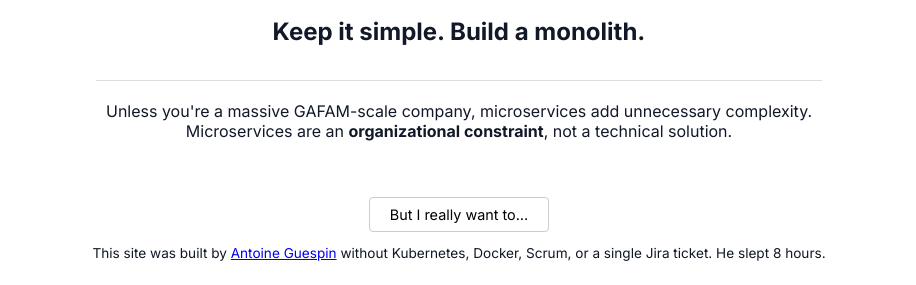
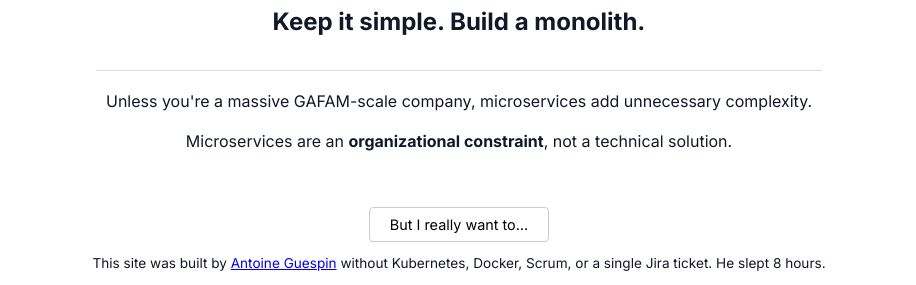
Before and after one commit to antoinegues/should-i-do-microservices, a plain HTML site: page index.html in a window 1280 px wide. Shown: the part 551-836 px from the top of the page, without its empty margins (181-1097 px from the left). Drawn offline with Linux system fonts and the light colour scheme.

Commit message:
Adjust max-width for main content and add line break in paragraph for clarity

```diff
--- a/index.html
+++ b/index.html
@@ -74,7 +74,7 @@
             margin-top: 10px;
             font-size: clamp(0.85rem, 2vw, 1rem);
             padding: 20px clamp(10px, 5vw, 10px);
-            max-width: 90vw;
+            max-width: 85vw;
         }
 
         button {
@@ -170,6 +170,7 @@
     <h3>Keep it simple. Build a monolith.</h3>
     <p>Unless you're a massive GAFAM-scale company, microservices add unnecessary complexity.
         <br/>
+        <br/>
         Microservices are an <b>organizational constraint</b>, not a technical solution.</p>
 
     <button command="show-modal" commandfor="dialog">
```
